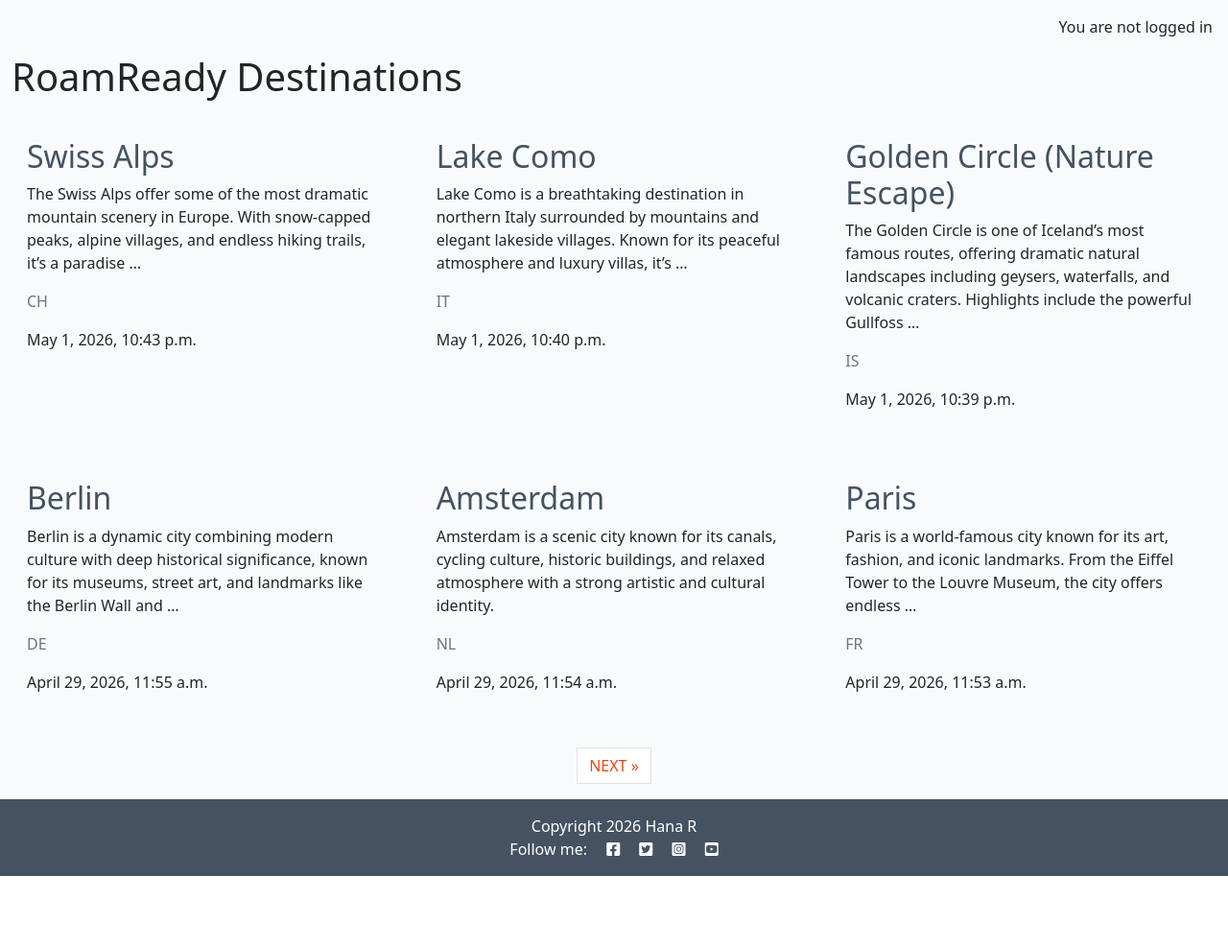
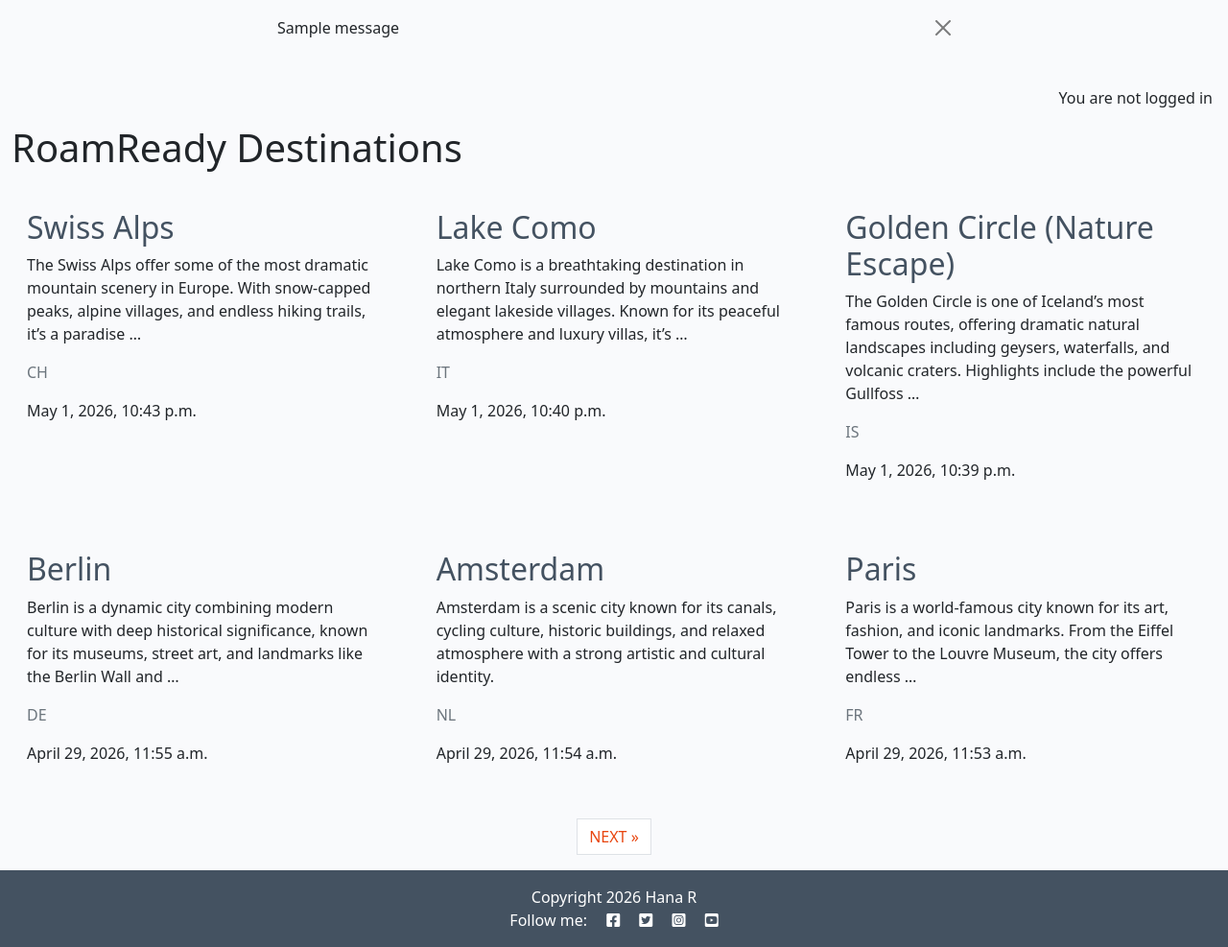
Before and after one commit to Rubina1978/roam-ready, a Django app: page / in a window 1280 px wide. Shown: the part 60-1047 px from the top of the page at 96% size. Before the commit the page ends 973 px from the top, so only its background shows below. Run offline with Django 4.2, Linux system fonts and the light colour scheme; data comes from the database, SQL or seed files in the repository; both versions use the stored data as it was after the commit; one stand-in notice (Sample message) is shown.

Commit message:
Add personalised message for better UX

```diff
--- a/templates/base.html
+++ b/templates/base.html
@@ -68,7 +68,21 @@
             </div>
         </div>
     </nav>
-
+    <!-- displaying Django messages -->
+<div class="container">
+  <div class="row">
+    <div class="col-md-8 offset-md-2">
+      {% for message in messages %}
+      <div class="alert {{ message.tags }} alert-dismissible
+        fade show" id="msg" role="alert">
+        {{ message | safe }}
+        <button type="button" class="btn-close"
+          data-bs-dismiss="alert" aria-label="Close"></button>
+      </div>
+      {% endfor %}
+    </div>
+  </div>
+</div>
     <main class="flex-shrink-0 main-bg">
         {% comment %}
         personalised messages
```
Also changed, not shown: db.sqlite3.
